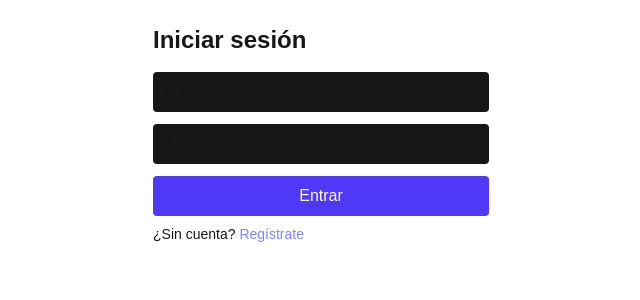
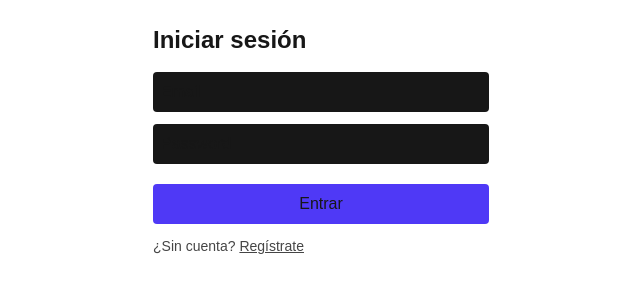
Before and after one commit to omargama20/ea-lab-panel, a Next.js app: page /login in a window 1280 px wide. Shown: the top 300 px of the page, without its empty margins (319-959 px from the left). Built offline with nearby package versions, Linux system fonts and the light colour scheme; no server answers.

Commit message:
fix: add logs and ping in login page

```diff
--- a/src/app/login/page.tsx
+++ b/src/app/login/page.tsx
@@ -1,60 +1,96 @@
 'use client';
-
-import { useState } from 'react';
+import * as React from 'react';
 import { createClient } from '@supabase/supabase-js';
 
-const supabase = createClient(
-  process.env.NEXT_PUBLIC_SUPABASE_URL!,
-  process.env.NEXT_PUBLIC_SUPABASE_ANON_KEY!
-);
+const URL  = process.env.NEXT_PUBLIC_SUPABASE_URL!;
+const ANON = process.env.NEXT_PUBLIC_SUPABASE_ANON_KEY!;
+
+console.log('[LOGIN] mounted. URL:', URL);
+console.log('[LOGIN] ANON prefix:', ANON?.slice(0, 12));
+
+const supabase = createClient(URL, ANON);
 
 export default function LoginPage() {
-  const [email, setEmail] = useState('');
-  const [password, setPassword] = useState('');
+  const [loading, setLoading] = React.useState(false);
 
-  const handleLogin = async (e: React.FormEvent) => {
+  async function signIn(e: React.FormEvent<HTMLFormElement>) {
     e.preventDefault();
-    console.log('[LOGIN] intent with', email, password);
+    if (loading) return;
+    setLoading(true);
 
-    const { data, error } = await supabase.auth.signInWithPassword({
-      email,
-      password,
-    });
+    console.log('[LOGIN] submit clicked');
 
-    if (error) {
-      alert('❌ Error: ' + error.message);
-    } else {
-      console.log('[LOGIN SUCCESS]', data);
+    const fd = new FormData(e.currentTarget);
+    const email = String(fd.get('email') || '').trim();
+    const password = String(fd.get('password') || '');
+
+    console.log('[LOGIN] emailLen/pwLen:', email.length, password.length);
+
+    try {
+      // PING para ver la request en Network sí o sí
+      const r = await fetch(`${URL}/auth/v1/settings`, { headers: { apikey: ANON } });
+      console.log('[PING] status:', r.status);
+    } catch (err) {
+      console.error('[PING] failed:', err);
+      alert('Ping falló: ' + (err as Error).message);
+      setLoading(false);
+      return;
+    }
+
+    try {
+      const { error } = await supabase.auth.signInWithPassword({ email, password });
+      if (error) {
+        console.error('Supabase login error:', error);
+        alert(error.message);
+        setLoading(false);
+        return;
+      }
       window.location.href = '/dashboard';
+    } catch (err) {
+      console.error('Login fatal error:', err);
+      alert('Failed to fetch');
+      setLoading(false);
     }
-  };
+  }
+
+  function onButtonClick() {
+    // si por alguna razón onSubmit no dispara, esto al menos nos marca el click
+    console.log('[LOGIN] button clicked');
+  }
 
   return (
     <main className="mx-auto max-w-sm p-6">
       <h1 className="text-2xl font-semibold">Iniciar sesión</h1>
-      <form onSubmit={handleLogin} className="mt-4 grid gap-3">
+
+      <form onSubmit={signIn} className="mt-4 grid gap-3" autoComplete="on">
         <input
+          name="email"
           type="email"
-          value={email}
-          onChange={(e) => setEmail(e.target.value)}
           placeholder="Email"
+          className="p-2 rounded bg-neutral-900"
+          autoComplete="email"
           required
-          className="p-2 rounded bg-neutral-900"
         />
         <input
+          name="password"
           type="password"
-          value={password}
-          onChange={(e) => setPassword(e.target.value)}
           placeholder="Password"
+          className="p-2 rounded bg-neutral-900"
+          autoComplete="current-password"
           required
-          className="p-2 rounded bg-neutral-900"
         />
-        <button type="submit" className="px-4 py-2 rounded bg-indigo-600 text-white">
-          Entrar
+        <button
+          type="submit"
+          onClick={onButtonClick}
+          className="mt-2 px-4 py-2 rounded bg-indigo-600"
+          disabled={loading}
+        >
+          {loading ? 'Entrando…' : 'Entrar'}
         </button>
       </form>
-      <p className="mt-2 text-sm">
-        ¿Sin cuenta? <a href="/signup" className="text-indigo-400">Regístrate</a>
+
+      <p className="mt-3 text-sm opacity-80">
+        ¿Sin cuenta? <a className="underline" href="/signup">Regístrate</a>
       </p>
     </main>
   );
```
